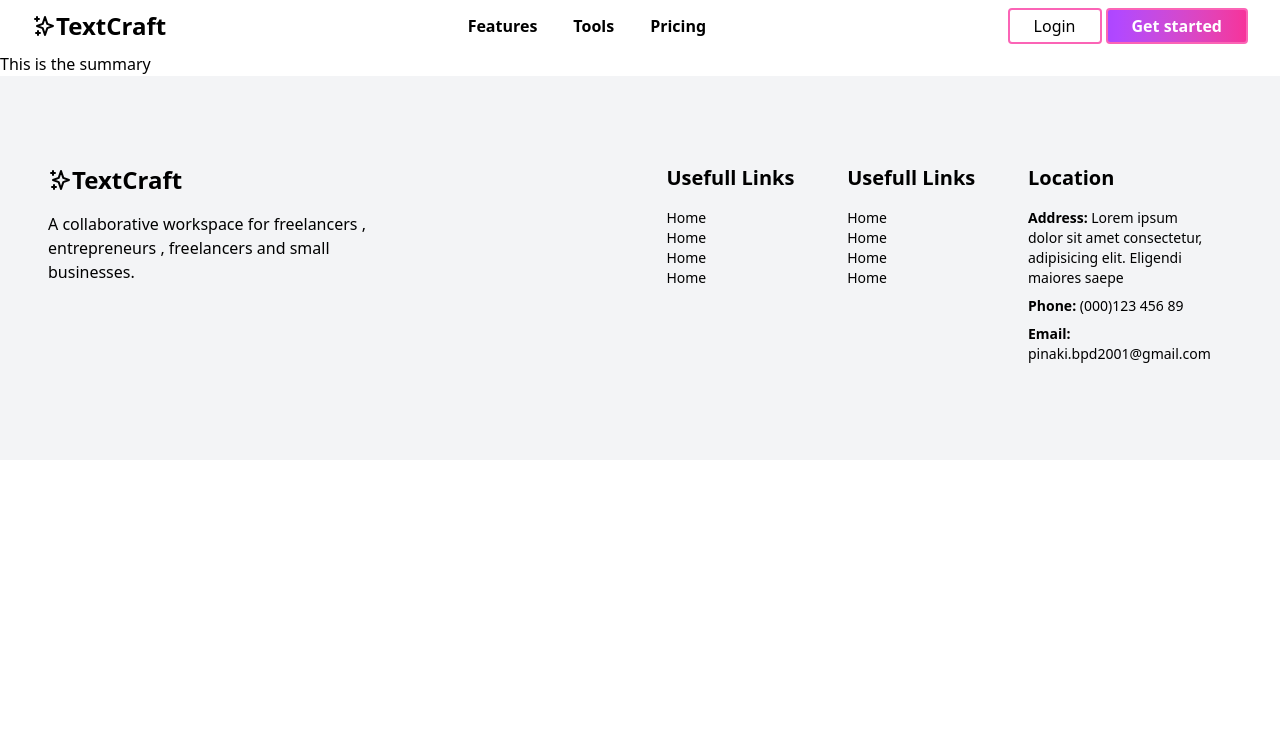
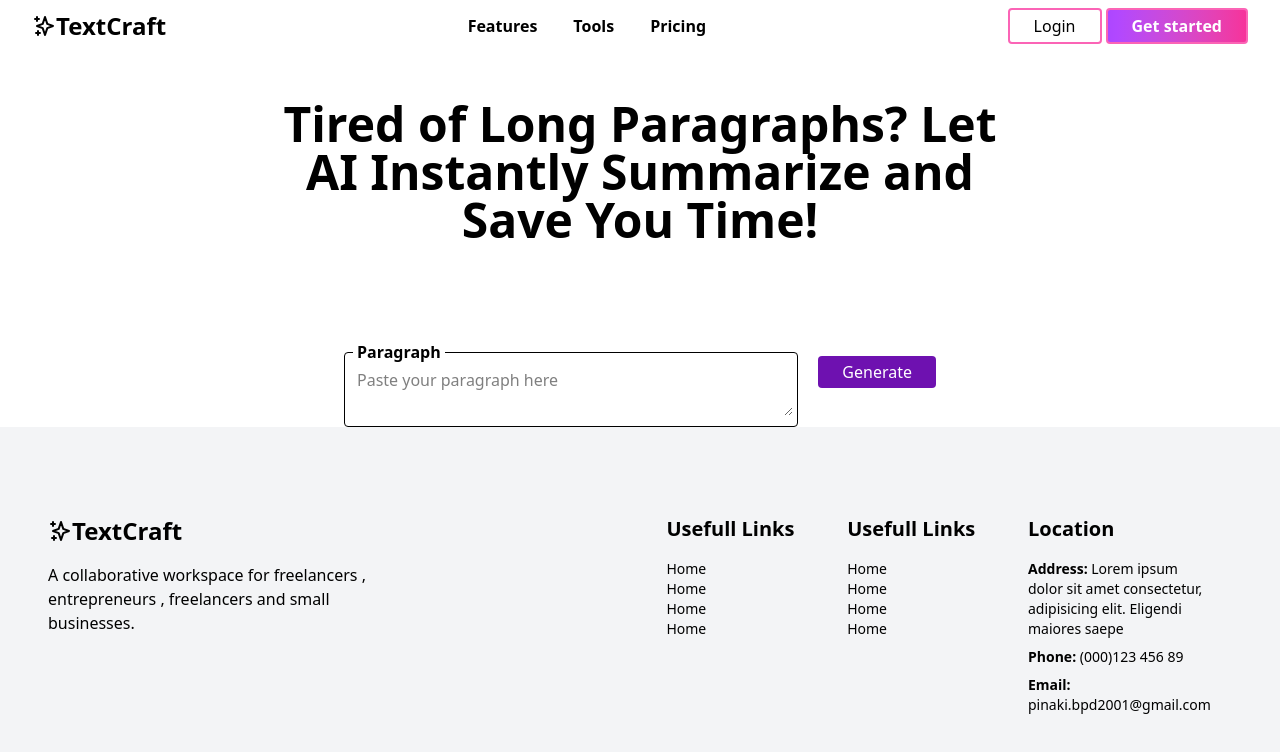
Before and after one commit to PinakiRay-webdev/TextCraft-AI, a React (Vite) app: page /summary in a window 1280 px wide. Shown: the top 752 px of the page. Built offline with nearby package versions, Linux system fonts and the light colour scheme.

Commit message:
implementation of useform hook

```diff
--- a/package.json
+++ b/package.json
@@ -13,8 +13,10 @@
     "@tailwindcss/vite": "^4.1.8",
     "react": "^19.1.0",
     "react-dom": "^19.1.0",
+    "react-hook-form": "^7.57.0",
     "react-icons": "^5.5.0",
     "react-router-dom": "^7.6.2",
+    "react-toastify": "^11.0.5",
     "tailwindcss": "^4.1.8"
   },
   "devDependencies": {
--- a/src/Pages/Summary/Summary.jsx
+++ b/src/Pages/Summary/Summary.jsx
@@ -1,12 +1,56 @@
-import React from "react";
 import Footer from "../../components/Footer/Footer";
 import Navbar from "../Home/Components/Navbar/Navbar";
+import { useForm } from "react-hook-form";
+import { ToastContainer , toast } from "react-toastify";
+import 'react-toastify/dist/ReactToastify.css'
 const Summary = () => {
+
+    const {
+        register,
+        handleSubmit,
+        formState: {errors , isSubmitting},
+        reset
+    } = useForm()
+
+
+    const generateSummary = async (data) =>{
+        toast.loading('Generating...' , {theme : 'dark'})
+        await new Promise((resolve) =>{
+            setTimeout(() => {
+                resolve()
+            }, 2000);
+        }).then(() =>{
+            toast.dismiss();
+            toast.success('Generated!!!' , {theme : 'dark'})
+            console.log(data.paragraph)
+            reset()
+        })
+    }
+
   return (
     <div>
       <Navbar />
-      <p>This is the summary</p>
+      <main>
+        <section id="heading" className="w-[60%] mx-auto text-center py-12 h-[18rem]">
+            <h1 className="font-semibold text-5xl" >Tired of Long Paragraphs? Let AI Instantly Summarize and Save You Time!</h1>
+        </section>
+        <section id="input=form" className="w-[60%] mx-auto px-22">
+            <form onSubmit={handleSubmit(generateSummary)} className="flex items-start gap-5" >
+                <fieldset className="border p-1 rounded w-full" >
+                    <legend className="px-1 mx-1 font-semibold">Paragraph</legend>
+                    <textarea {...register('paragraph' , {
+                        required:{
+                            value : true,
+                            message : 'This field is required'
+                        }
+                    })} type="text" placeholder="Paste your paragraph here" className="w-full outline-none px-2 h-auto" />
+                </fieldset>
+                <button className="bg-purple-800 px-6 py-1 mt-4 rounded text-white cursor-pointer" >Generate</button>
+            </form>
+        </section>
+      </main>
       <Footer />
+      <ToastContainer/>
     </div>
   );
 };
```
Also changed, not shown: 1 other file (tests, documents, lock files or other folders).
